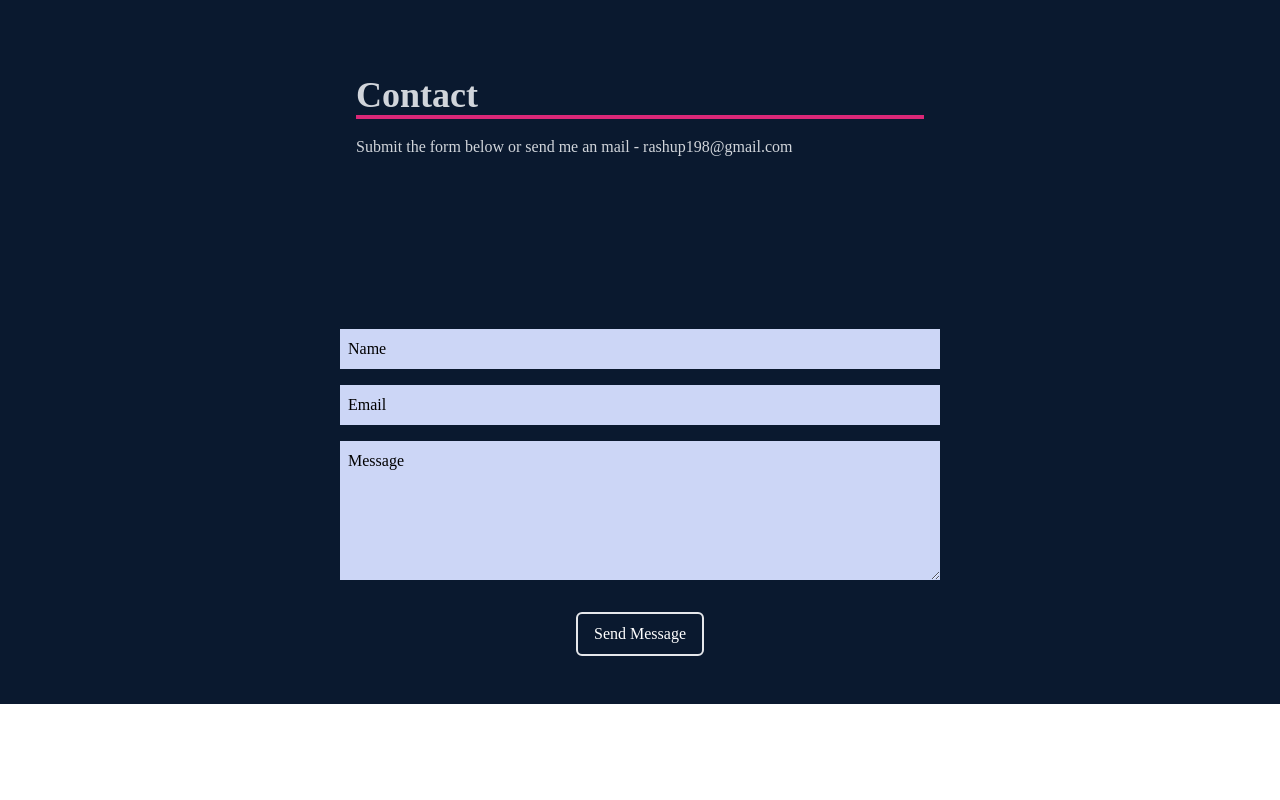
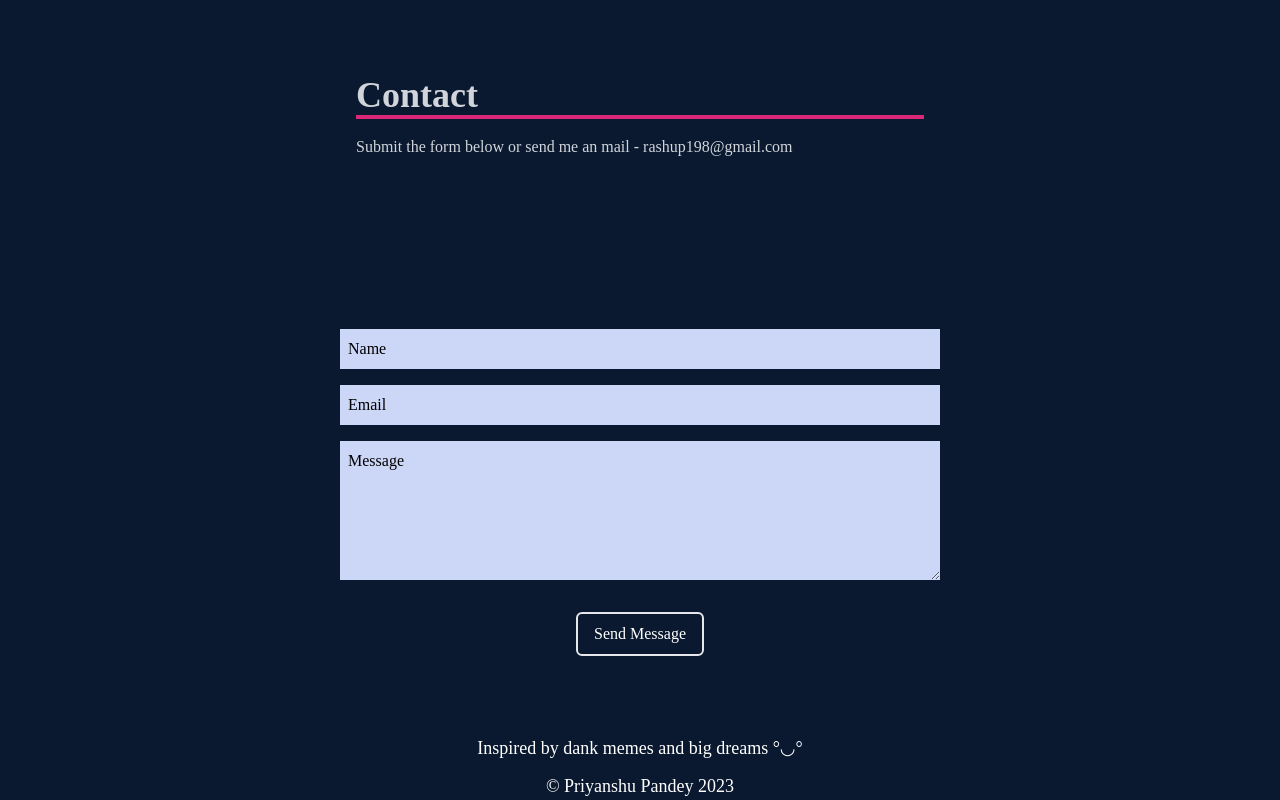
Before and after one commit to rashup198/portfolio-one, a React (Create React App) app: page / in a window 1280 px wide. Shown: the part 3340-4140 px from the top of the page. Before the commit the page ends 4044 px from the top, so only its background shows below. Built offline with nearby package versions, Linux system fonts and the light colour scheme.

Commit message:
updated contact.js

```diff
--- a/src/components/Contact.js
+++ b/src/components/Contact.js
@@ -2,6 +2,7 @@ import React from 'react'
 
 const Contact = () => {
   return (
+    <>
     <div name='contact' className='w-full h-screen bg-[#0a192f] flex justify-center items-center p-4'>
 
     <form method="POST" action='https://getform.io/f/7b6b959e-32b6-4f96-a96b-f02e02c666ee' className='max-w-[600px] flex flex-col w-full h-full'>
@@ -23,8 +24,14 @@ const Contact = () => {
         <button className='text-white border-2 hover:bg-pink-600 hover:border-pink-600 px-4 py-2 my-8 mx-auto flex items-center rounded-md'>Send Message</button>
 
     </form>
+    </div>
 
-    </div>
+    <footer className=''>
+    <h1 className=' pt-[30px] bg-[#0a192f] text-center text-white text-lg pb-[10px]'>Inspired by dank memes and big dreams °◡°</h1>
+    <h1 className='bg-[#0a192f] text-center text-white text-lg'>© Priyanshu Pandey 2023</h1>
+
+    </footer>
+    </>
   )
 }
 
```
